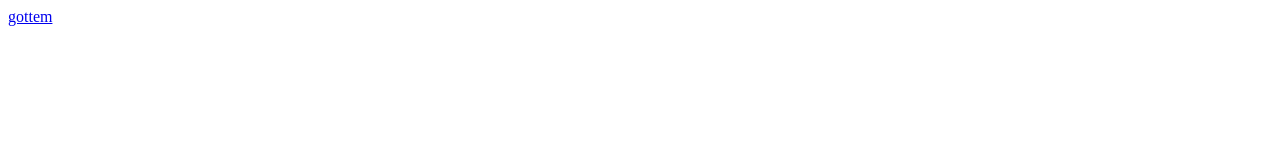
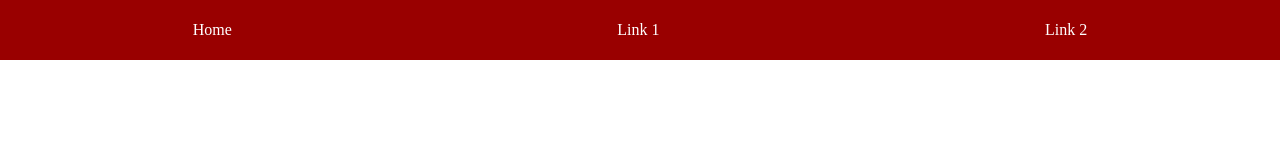
Before and after one commit to hcaouette/3041p5, a plain HTML site: page index.html in a window 1280 px wide. Drawn offline with Linux system fonts and the light colour scheme.

Commit message:
Created a basic header nav bar

```diff
--- a/index.html
+++ b/index.html
@@ -1,9 +1,17 @@
-<html>
-<head>
+<!DOCTYPE html>
+<meta charset="utf-8">
 <title>I exist</title>
-</head>
+<link href="style.css" rel="stylesheet" type="text/css">
+<script src="https://download.affectiva.com/js/3.2.1/affdex.js"></script>
 
-<body>
-<a href="https://steamuserimages-a.akamaihd.net/ugc/871873978100941540/A116C50D569EF7CCB328FC52F3AA853AB03CB639/">gottem</a>
+<!-- Body -->
 
-</html>
+<header>
+  <nav>
+    <ul>
+      <li><a href="#">Home</a>
+      <li><a href="#">Link 1</a>
+      <li><a href="#">Link 2</a>
+    </ul>
+  </nav>
+</header>
--- /dev/null
+++ b/style.css
@@ -0,0 +1,32 @@
+body {
+  margin: 0;
+  --header-background: #900;
+}
+
+header {
+  height: 60px;
+  background: var(--header-background);
+}
+
+nav {
+  height: 100%;
+}
+
+nav ul {
+  margin: 0;
+  list-style-type: none;
+  display: flex;
+  align-items: center;
+  justify-content: space-around;
+  height: 100%;
+  padding: 0;
+}
+
+nav a {
+  text-decoration: none;
+  color: #fff;
+}
+
+nav a:hover {
+  text-decoration: underline;
+}
```
